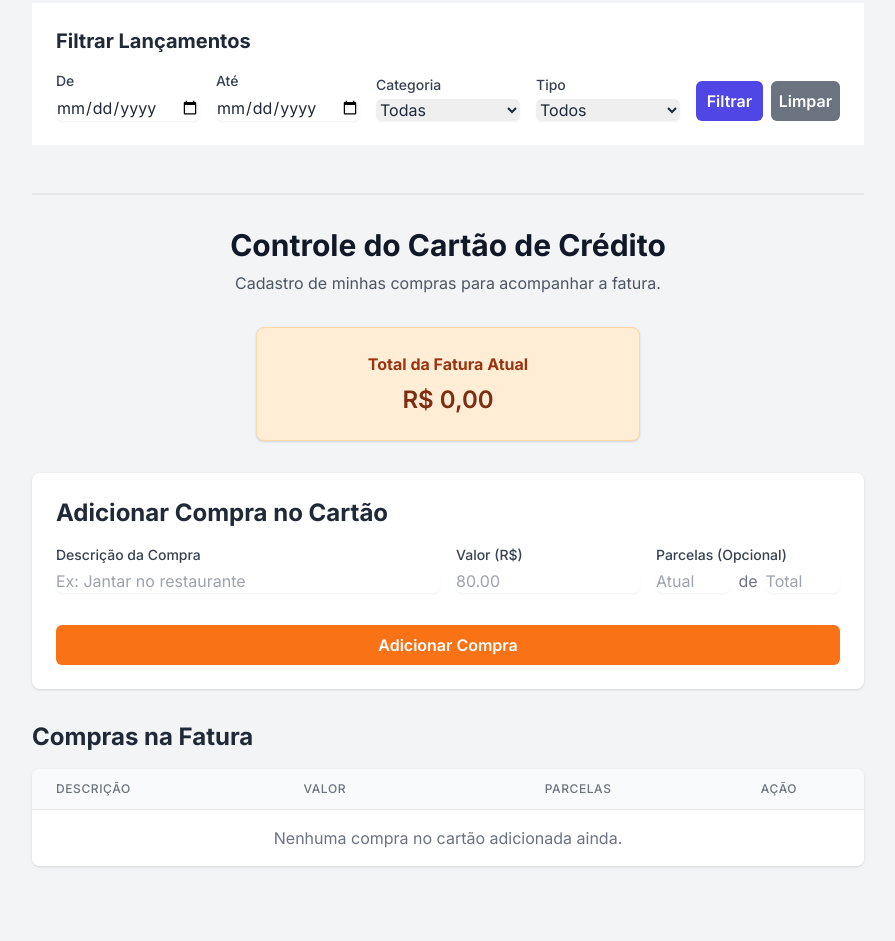
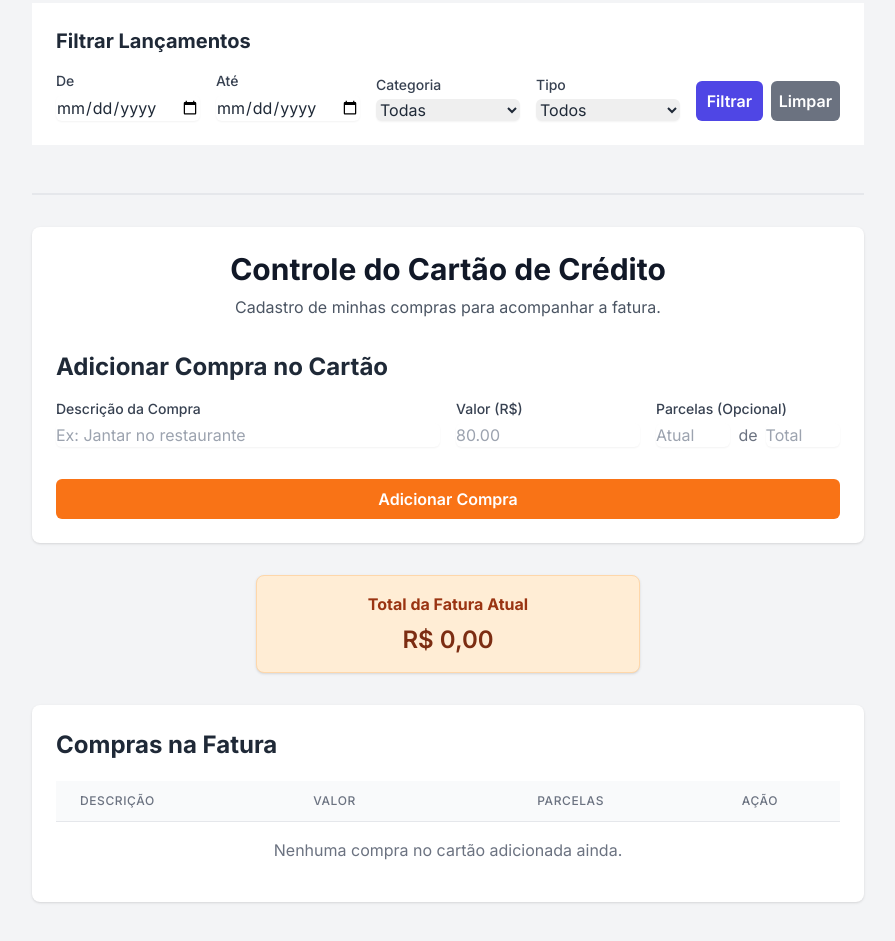
Before and after one commit to raylanbarb0za/controlefinanceiro, a plain HTML site: page index.html in a window 1280 px wide. Shown: the part 762-1703 px from the top of the page, without its empty margins (192-1087 px from the left). Before the commit the page ends 1660 px from the top, so only its background shows below. Drawn offline with nearby package versions, Linux system fonts and the light colour scheme.

Commit message:
Update index.html

```diff
--- a/index.html
+++ b/index.html
@@ -85,7 +85,7 @@
             </div>
             <div class="summary-card bg-blue-100 border border-blue-200 p-6 rounded-lg shadow">
                 <h3 class="font-bold text-blue-800">Saldo Final</h3>
-                <p id="saldo-final" class="text-2xl font-semibold text-blue-900 mt-2">R$ 0,00</p>
+                <p id="saldo-final" class="text-2xl font-semibold text-blue-200 mt-2">R$ 0,00</p>
             </div>
         </section>
 
@@ -134,10 +134,6 @@
 
         <section id="transaction-list">
             <h2 class="text-2xl font-bold mb-4">Meus Lançamentos</h2>
-            <div id="filtered-summary" class="hidden bg-blue-50 border border-blue-200 p-4 rounded-lg shadow-sm mb-6 text-center">
-                <h3 class="font-bold text-blue-800">Valor Total do Período Filtrado</h3>
-                <p id="filtered-summary-total" class="text-2xl font-semibold text-blue-900 mt-2">R$ 0,00</p>
-            </div>
             <div id="transaction-table-container">
                 <table class="min-w-full divide-y divide-gray-200">
                     <thead class="bg-gray-50">
@@ -168,6 +164,10 @@
 
         <section id="filter-section" class="mt-6 mb-8 bg-white p-6">
             <h3 class="text-xl font-bold mb-4">Filtrar Lançamentos</h3>
+            <div id="filtered-summary" class="hidden bg-blue-50 border border-blue-200 p-4 rounded-lg shadow-sm mb-6 text-center">
+                <h3 class="font-bold text-blue-800">Valor Total do Período Filtrado</h3>
+                <p id="filtered-summary-total" class="text-2xl font-semibold text-blue-900 mt-2">R$ 0,00</p>
+            </div>
         <div class="grid grid-cols-1 md:grid-cols-5 gap-4 items-end">
             <div class="md:col-span-1">
                 <label for="filter-start-date" class="block text-sm font-medium text-gray-700">De</label>
@@ -213,17 +213,11 @@
         </section>
 
         <section id="credit-card-section" class="mt-12 pt-8 border-t-2 border-gray-200">
-            <header class="text-center mb-8">
+            <div class="mb-8 bg-white p-6 rounded-lg shadow">
+                <header class="text-center mb-8">
                 <h2 class="text-3xl font-bold text-gray-900">Controle do Cartão de Crédito</h2>
                 <p class="text-gray-600 mt-2">Cadastro de minhas compras para acompanhar a fatura.</p>
             </header>
-
-            <div class="summary-card bg-orange-100 border border-orange-200 p-6 rounded-lg shadow mb-8 max-w-sm mx-auto">
-                <h3 class="font-bold text-orange-800 text-center">Total da Fatura Atual</h3>
-                <p id="total-fatura" class="text-2xl font-semibold text-orange-900 mt-2 text-center">R$ 0,00</p>
-            </div>
-
-            <div class="mb-8 bg-white p-6 rounded-lg shadow">
                 <h3 class="text-2xl font-bold mb-4">Adicionar Compra no Cartão</h3>
                 <form id="credit-card-form" class="grid grid-cols-1 md:grid-cols-4 gap-4 items-end">
                     <div class="md:col-span-2">
@@ -248,9 +242,13 @@
                 </form>
             </div>
 
-            <h2 class="text-2xl font-bold mb-4">Compras na Fatura</h2>
+            <div class="summary-card bg-orange-100 border border-orange-200 p-4 rounded-lg shadow mb-8 max-w-sm mx-auto">
+                    <h3 class="font-bold text-orange-800 text-center">Total da Fatura Atual</h3>
+                    <p id="total-fatura" class="text-2xl font-semibold text-orange-900 mt-2 text-center">R$ 0,00</p>
+            </div>
 
-            <div id="credit-card-table-container" class="bg-white rounded-lg shadow overflow-hidden">
+            <div id="credit-card-table-container" class="mb-8 bg-white p-6 rounded-lg shadow overflow-hidden">
+                <h2 class="text-2xl font-bold mb-5">Compras na Fatura</h2>
                 <table class="min-w-full divide-y divide-gray-200">
                     <thead class="bg-gray-50">
                         <tr>
@@ -436,8 +434,8 @@
     }
 
     function updateFilteredSummary(filteredList) {
-
     // Se a lista filtrada tiver o mesmo tamanho da lista original, significa que nenhum filtro está ativo.
+    // Neste caso, escondemos o card de resumo.
     if (filteredList.length === transactions.length && transactions.length > 0) {
         filteredSummaryEl.classList.add('hidden');
         return; // Para a execução da função aqui.
@@ -474,6 +472,7 @@
         slider.innerHTML = '';
 
         if (transactionsToRender.length === 0) {
+            // --- PARTE PARA LISTA VAZIA ---
             // Mostra a mensagem na tabela (para desktop)
             transactionTableBody.innerHTML = `<tr><td colspan="5" class="text-center text-gray-500 py-4">Nenhum lançamento encontrado.</td></tr>`;
 
@@ -489,10 +488,11 @@
             return;
         }
 
+        // --- PARTE PARA QUANDO HÁ TRANSAÇÕES ---
         // Garante que o carrossel esteja visível
         carouselContainer.classList.remove('hidden');
 
-        // Bloco de ordenação
+        // Bloco de ordenação (que já corrigimos antes)
         const sortedTransactions = [...transactionsToRender].sort((a, b) => {
             let dateA = a.date.includes('/') ? new Date(a.date.split('/').reverse().join('-')) : new Date(a.date);
             let dateB = b.date.includes('/') ? new Date(b.date.split('/').reverse().join('-')) : new Date(b.date);
@@ -502,7 +502,7 @@
             return b.id - a.id;
         });
 
-        // Loop para criar os elementos
+        // Loop para criar os elementos (seu código original aqui, está correto)
         sortedTransactions.forEach(t => {
             const isEntrada = t.type === 'Entrada';
             const valorFormatado = t.amount.toLocaleString('pt-BR', { minimumFractionDigits: 2, maximumFractionDigits: 2 });
```
